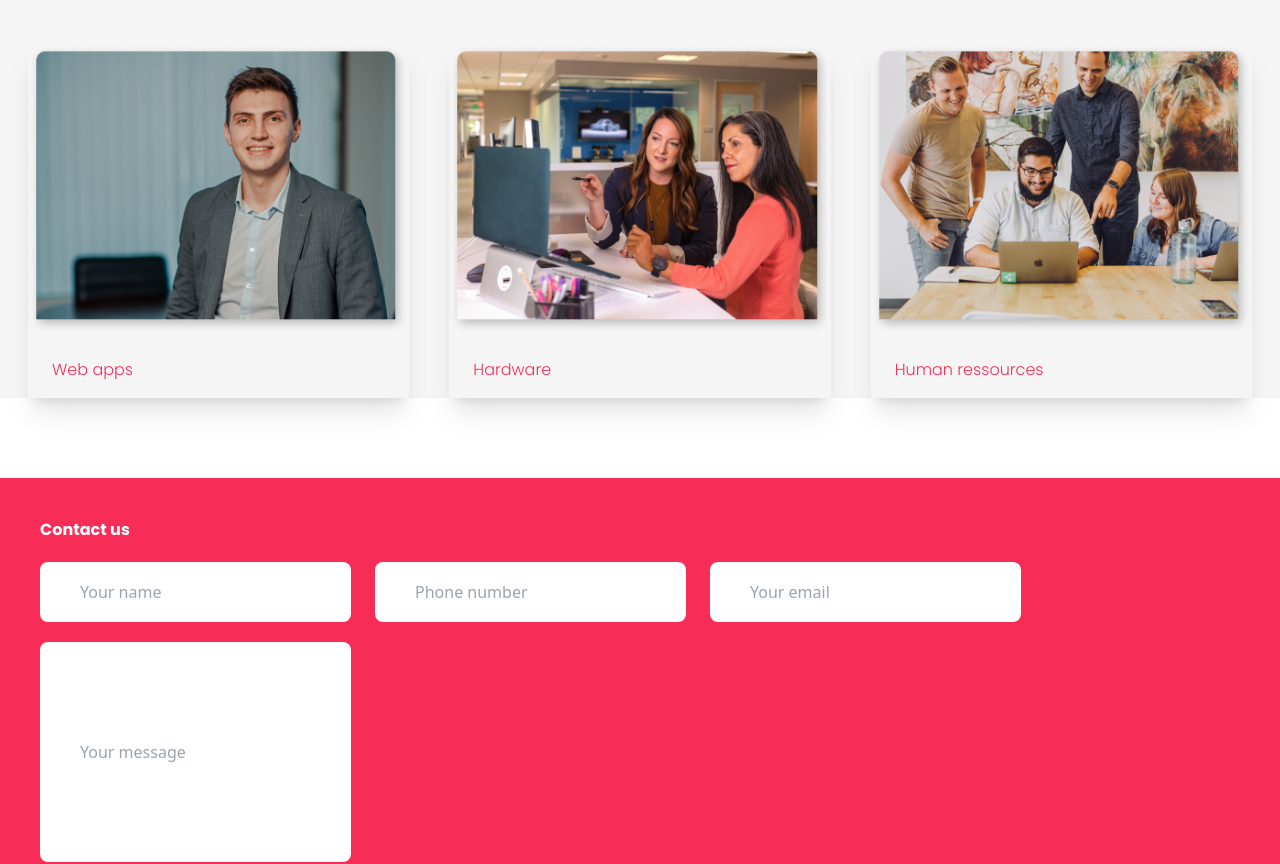
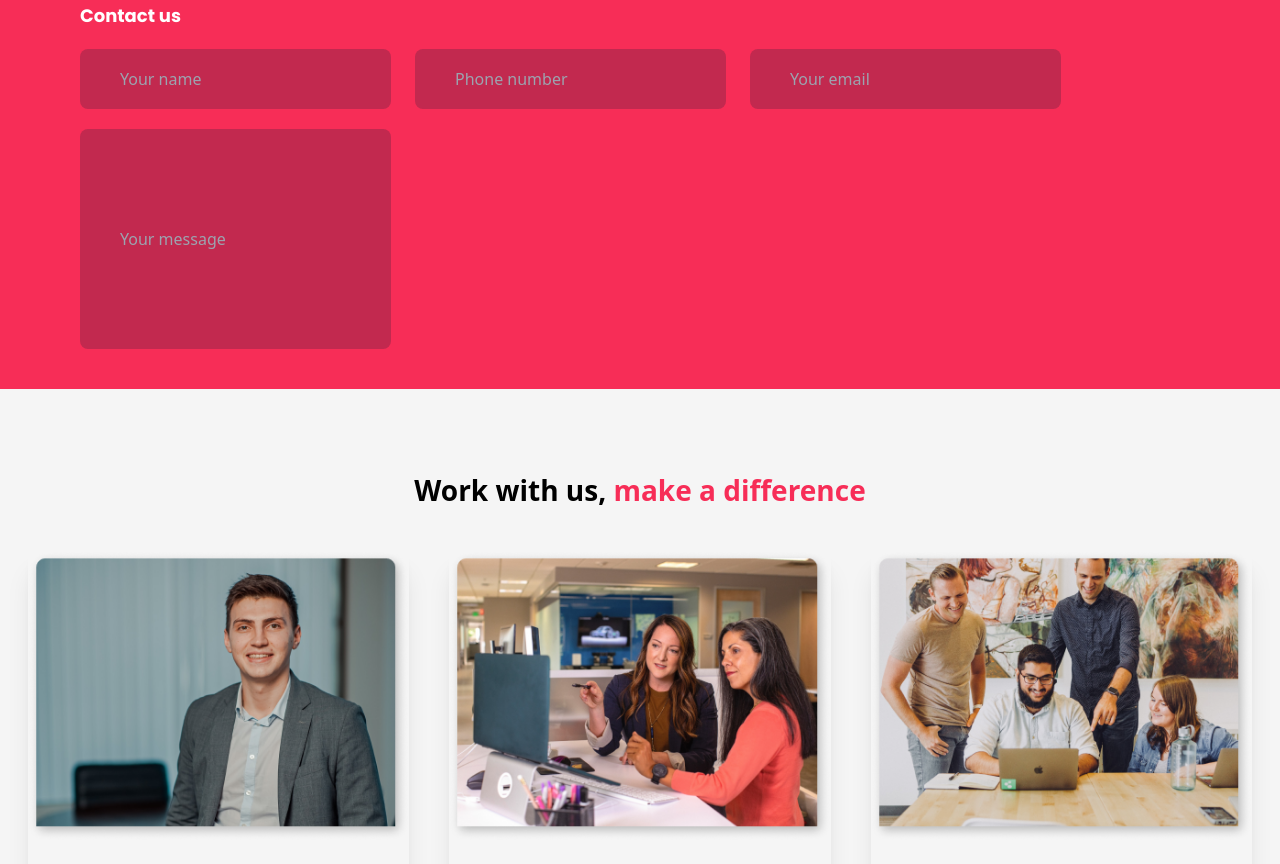
Before and after one commit to youssra-ghninou/taste-now, a React (Vite) app: page /Contactus in a window 1280 px wide. Shown: the part 664-1528 px from the top of the page. Built offline with nearby package versions, Linux system fonts and the light colour scheme; a web font is replaced by a local one.

Commit message:
contact forms done

```diff
--- a/src/components/Contactform.jsx
+++ b/src/components/Contactform.jsx
@@ -1,15 +1,15 @@
 const Contactform = () => {
     return (
-        <div className="flex flex-col gap-5 bg-primary px-10 py-10">
-            <div className="text-white font-bold text-[18px-] font-poppins">
+        <div className="flex flex-col gap-5 bg-primary px-10 lg:px-20 py-10">
+            <div className="text-white font-bold text-[18px] font-poppins">
                   Contact us
             </div>
-            <div className="flex lg:flex-row gap-6">
-                <form action=""><input type="search"className="bg-dprimay rounded-lg h-[60px] px-10 " placeholder="Your name" /></form>
-                <form action=""><input type="search"className="bg-dprimay rounded-lg h-[60px] px-10 " placeholder="Phone number" /></form>
-                <form action=""><input type="search"className="bg-dprimay rounded-lg h-[60px] px-10 " placeholder="Your email" /></form>
+            <div className="flex flex-col lg:flex-row gap-6  ">
+                <form action=""><input type="search"className="  bg-dprimary rounded-lg h-[60px] px-10 " placeholder="Your name" /></form>
+                <form action=""><input type="search"className="  bg-dprimary rounded-lg h-[60px] px-10 " placeholder="Phone number" /></form>
+                <form action=""><input type="search"className=" bg-dprimary rounded-lg h-[60px] px-10 " placeholder="Your email" /></form>
             </div>
-            <form action=""><input type="search"className="bg-dprimay rounded-lg h-[220px] px-10 " placeholder="Your message" /></form>
+            <form action=""><input type="search"className="bg-dprimary text-white rounded-lg h-[220px] px-10  " placeholder="Your message" /></form>
 
 
         </div>
--- a/src/main.jsx
+++ b/src/main.jsx
@@ -5,7 +5,7 @@ import './index.css'
 import { BrowserRouter, Routes, Route } from 'react-router-dom'
 import AboutUs from './routes/AboutUs'
 import Blog from './routes/Blog'
-import Contactus from './routes/contactus'
+import Contactus from './routes/Contactus'
 
 ReactDOM.createRoot(document.getElementById('root')).render(
 <React.StrictMode>
--- a/src/routes/Contactus.jsx
+++ b/src/routes/Contactus.jsx
@@ -12,9 +12,9 @@ const Contactus = () => {
              <Navbar/>
              <Header title="How we can" span="help" pg="We deliver the food of your choice wherever, whenever. Select your food from only the top restaurants in the area, and get it in a flash. Download the app now to discover more." sourcelink="/images/bgcontact.png"/>
            </div>
-           <div className="flex flex-col bg-white gap-20">
+           <div className="flex flex-col bg-grey gap-20">
+              <Contactform/>
               <div className="flex items-center justify-center"><Workwithus/></div>
-              <Contactform/>
               <Footer/>
            </div>
 
```
Also changed, not shown: public/images/me.jpeg (added).
